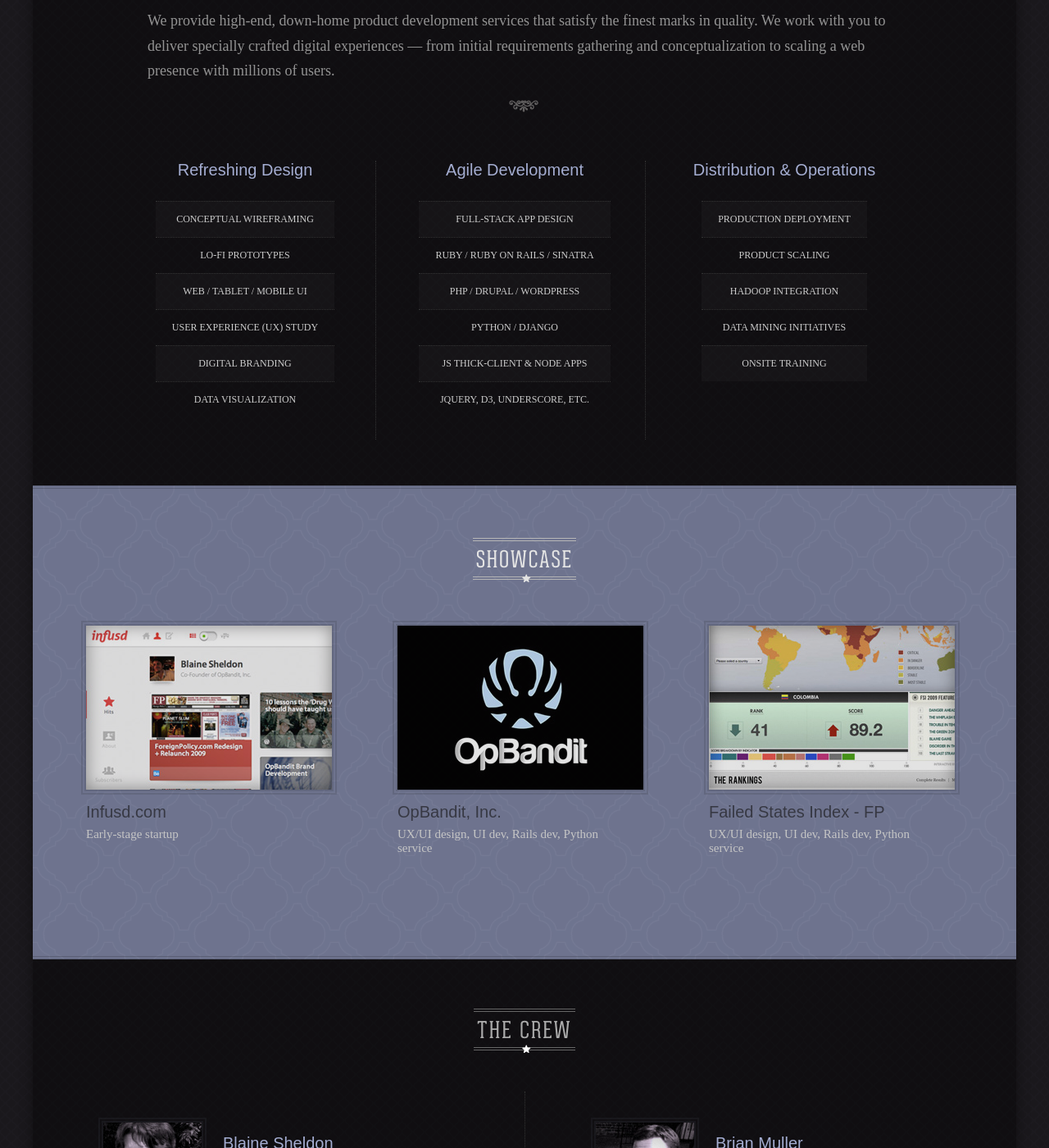
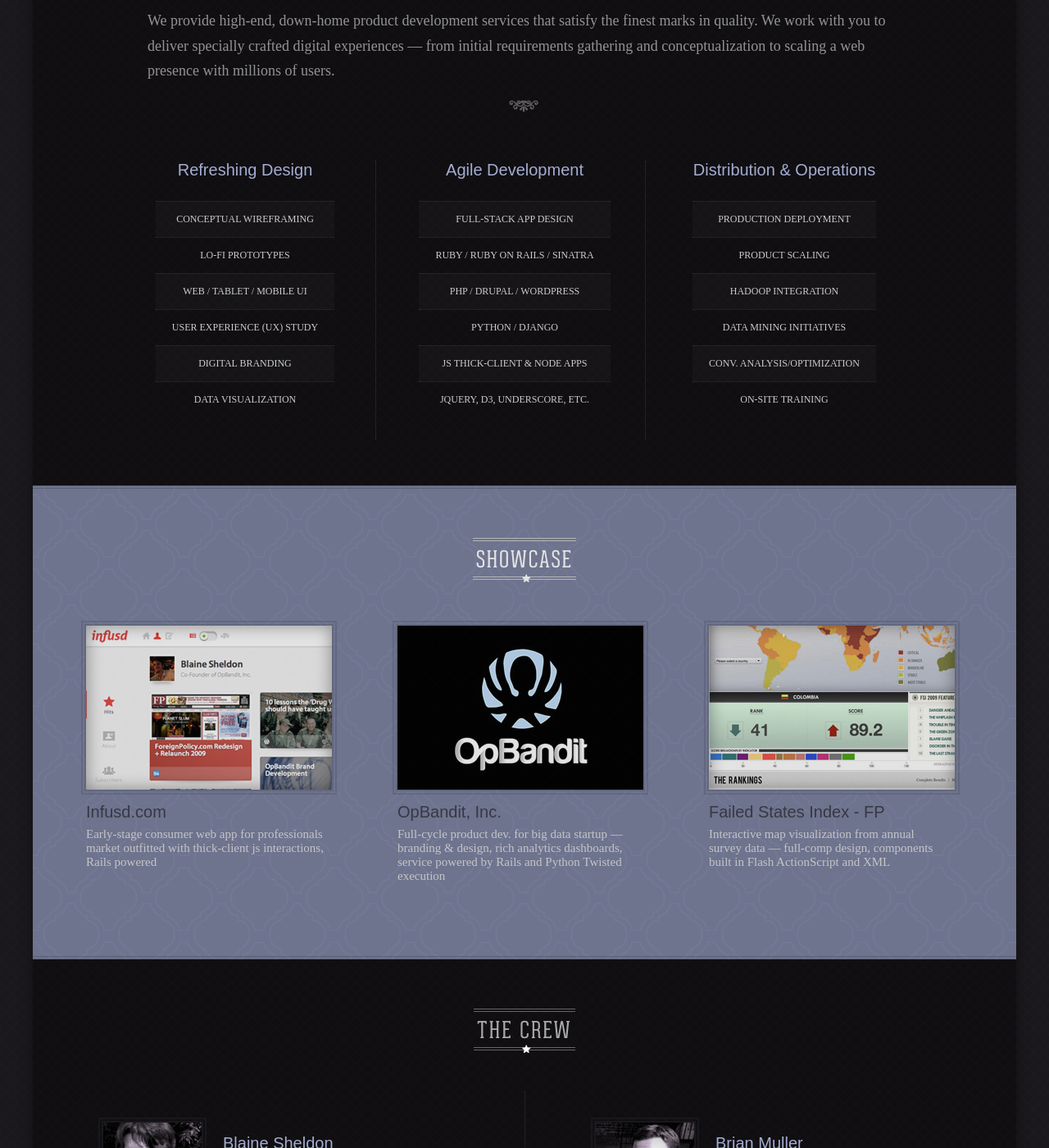
Before and after one commit to moonshinedevco/moonshinedevco.github.com, a Jekyll site: the page index.html, which Jekyll copies as it is, in a window 1280 px wide and 1400 px high, scrolled down 859 px. Shown: the whole window at 82% size. Built offline with Jekyll 4.4.1, drawn with Linux system fonts in a browser that asks for light colours; some web fonts are replaced.

Commit message:
Update showcase portfolio descriptions, tighten copy, add metadata for search engines

```diff
--- a/index.html
+++ b/index.html
@@ -8,8 +8,7 @@
 		<meta http-equiv="X-UA-Compatible" content="IE=edge,chrome=1" />
 
 		<title>Moonshine Dev. Co. - Serving up masterfully crafted web libations.</title>
-		<meta name="description" content="High-end, down-home product development services that satisfy the highest marks in quality. We work with you to deliver specially crafted digital experiences." />
-
+		<meta name="description" content="High-end, down-home product development services that satisfy the finest marks in quality. We work with you to deliver specially crafted digital experiences. Washington, D.C. Distilled" />
 		<meta name="viewport" content="width=device-width; initial-scale=1.0" />
 
 		<!-- Replace favicon.ico & apple-touch-icon.png in the root of your domain and delete these references -->
@@ -42,7 +41,7 @@
 					<div id="design">
 						<div class="hed">Refreshing Design</div>
 						<ul class="tags">
-							<li>conceptual wireframing</li>
+							<li>Conceptual wireframing</li>
 							<li>Lo-fi prototypes</li>
 							<li>Web / Tablet / Mobile UI</li>
 							<li>User experience (UX) study</li>
@@ -68,7 +67,8 @@
 							<li>Product scaling</li>
 							<li>Hadoop integration</li>
 							<li>Data Mining Initiatives</li>
-							<li>Onsite Training</li>
+							<li>Conv. analysis/optimization</li>
+							<li>On-site Training</li>
 						</ul>
 					</div>
 				</div>
@@ -82,14 +82,14 @@
 							<img src="/images/infusd_grid.jpg" />
 						</a>
 						<span class="project">Infusd.com</span>
-						<span class="contribution">Early-stage startup </span>
+						<span class="contribution">Early-stage consumer web app for professionals market outfitted with thick-client js interactions, Rails powered</span>
 					</div>
 					<div class="feature">
 						<a href="http://www.behance.net/gallery/OpBandit/3999463" target="_blank">
 							<img src="/images/opbandit.jpg" />
 						</a>
 						<span class="project">OpBandit, Inc.</span>
-						<span class="contribution">UX/UI design, UI dev, Rails dev, Python service</span>
+						<span class="contribution">Full-cycle product dev. for big data startup &mdash; branding & design, rich analytics dashboards, service powered by Rails and Python Twisted execution</span>
 					</div>
 					<div class="feature">
 						<a href="http://www.behance.net/gallery/2009-Failed-States-Index/426630" target="_blank">
@@ -97,7 +97,7 @@
 							<img src="/images/failed_states.jpg" />
 						</a>
 						<span class="project">Failed States Index - FP</span>
-						<span class="contribution">UX/UI design, UI dev, Rails dev, Python service</span>
+						<span class="contribution">Interactive map visualization from annual survey data  &mdash; full-comp design, components built in Flash ActionScript and XML</span>
 					</div>
 				</div>
 			</div>
```
